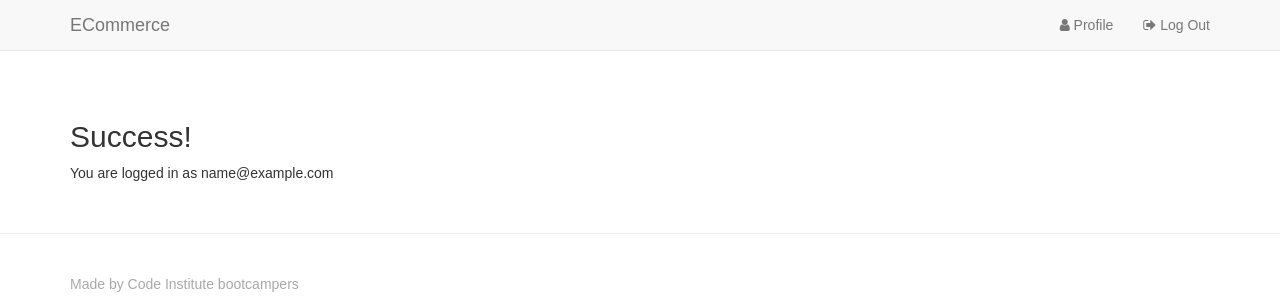
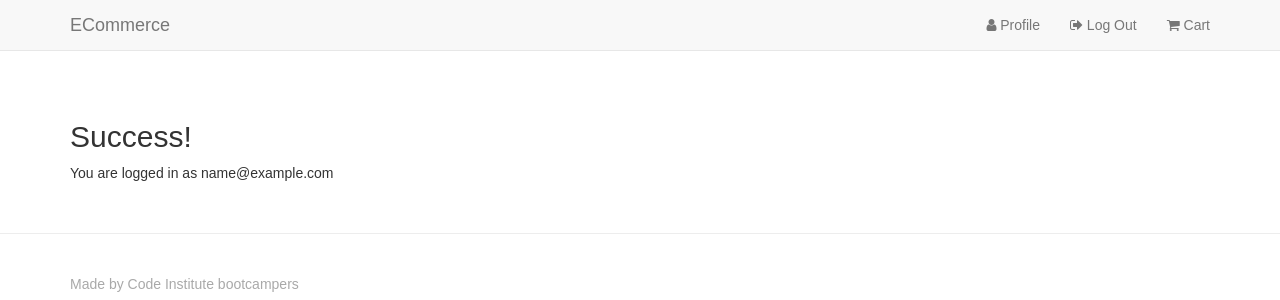
Before and after one commit to richardadalton/retrocomputing, a Django app: page /accounts/profile/ in a window 1280 px wide. Shown: the top 300 px of the page. Run offline with Django 3.2, Linux system fonts and the light colour scheme; the visitor is signed in with stand-in values (Sample User, id 1); some libraries are stand-ins or nearby versions.

Commit message:
Added shopping cart icon to navbar

```diff
--- a/home/templates/home/base.html
+++ b/home/templates/home/base.html
@@ -36,6 +36,7 @@
                         <li><a href="{% url 'register' %}"><i class="fa fa-user-plus"></i> Register</a></li>
                         <li><a href="{% url 'login' %}"><i class="fa fa-sign-in"></i> Log In</a></li>
                     {% endif %}
+                    <li><a href="{% url 'view_cart' %}"><i class="fa fa-shopping-cart"></i> Cart</a></li>
                 </ul>
             </div>
         </div>
```
